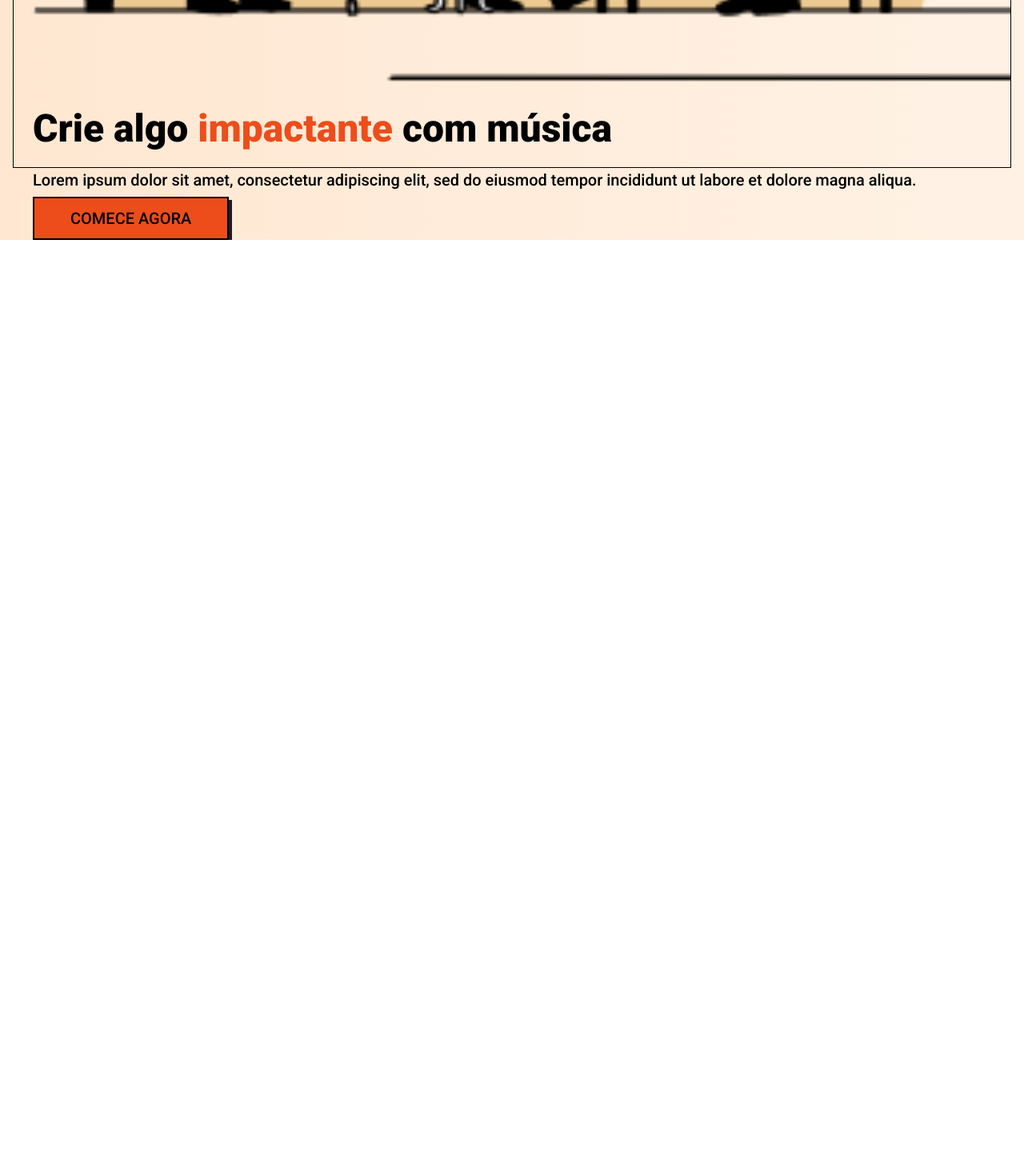
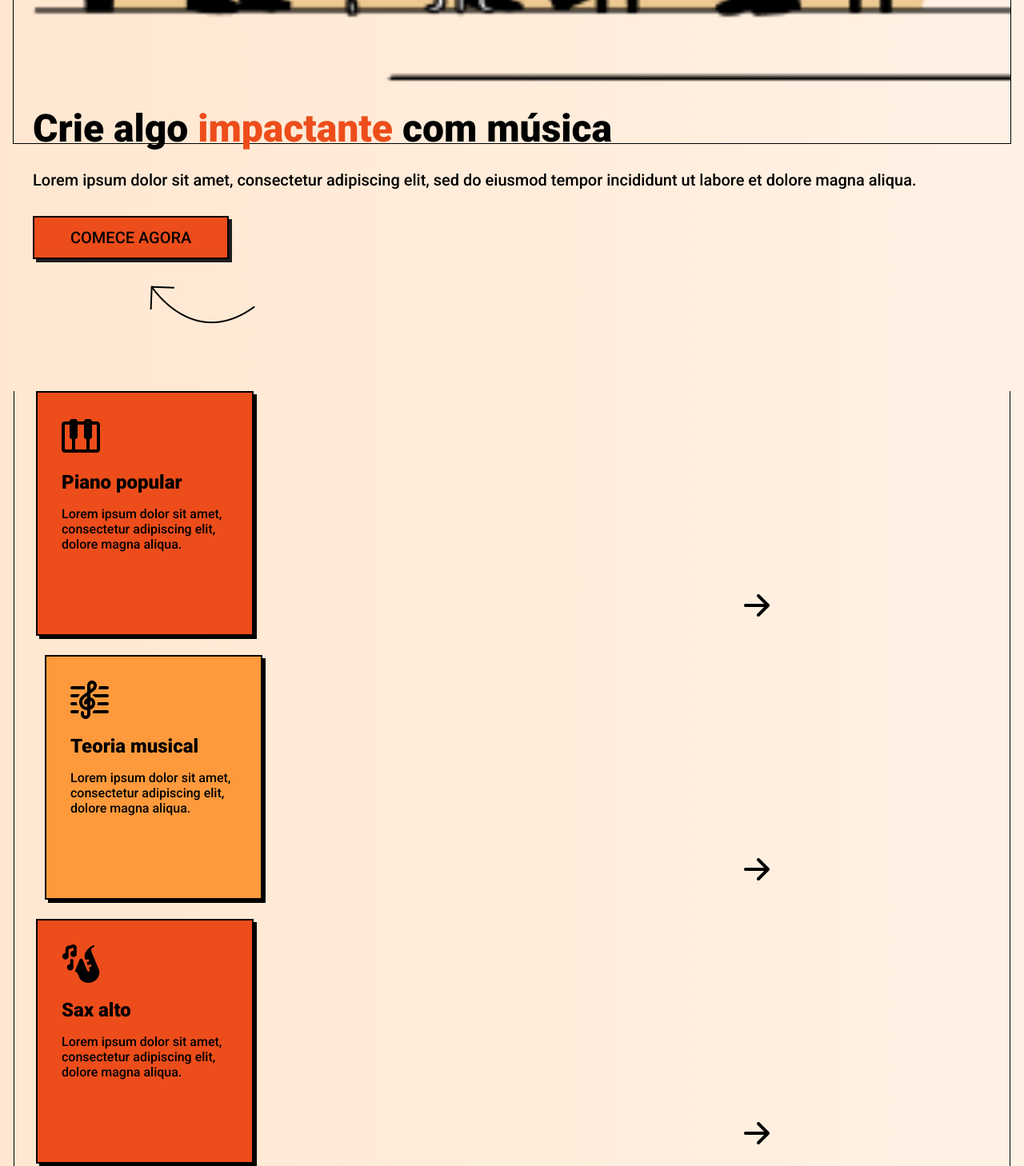
Before and after one commit to marcuslaraa/landing-pages, a plain HTML site: page tomSchool/index.html in a window 1280 px wide. Shown: the part 1040-2498 px from the top of the page at 80% size. Before the commit the page ends 1340 px from the top, so only its background shows below. Drawn offline with Linux system fonts and the light colour scheme.

Commit message:
update cards

```diff
--- a/tomSchool/estilos/principal.css
+++ b/tomSchool/estilos/principal.css
@@ -2,8 +2,10 @@
 
 main {
     width: 100%;
-    height: 950px;
+    height: 920px;
     border: 1px solid #000;
+    position: relative;
+
 
 }
 
@@ -11,27 +13,77 @@ main {
     width: 100%;
 }
 
-main > h2 {
+.info > h2 {
     font-size: 3rem;
     font-weight: 900;
     margin: 1.5rem;
 }
 
-main > h2 > span {
+.info > h2 > span {
     font-size: 3rem;
     font-weight: 900;
     color: #ED4D1B;
 }
 
-main > p {
+.info > p {
     font-size: 20px;
     font-weight: 500;
     margin: 1.5rem;
+    margin-bottom: 3rem;
 }
-main > a {
+.info > a {
     text-decoration: none;
     font-size: 20px;
     font-weight: 500;
     color: #000;
     margin: 1.5rem;
 }
+
+#seta {
+    margin-top: 4.5rem;
+    position: absolute;
+    left: 170px;
+
+}
+
+.cards {
+    margin-top: 180px;
+    border-left: 1px solid #000;
+    border-bottom: 1px solid #000;
+    border-right: 1px solid #000;
+
+}
+
+.card {
+    width: 272px;
+    height: 306px;
+    margin-left: 27px;
+    margin-bottom: 1.5rem;
+    background-color: #ED4D1B;
+    padding: 30px;
+    border: 2px solid #000;
+    box-shadow: 4px 4px 0px 0px #000;
+}
+
+.card > h3 {
+    font-size: 24px;
+    font-weight: 900;
+    margin: 1rem 0;
+
+}
+
+.card > p {
+    font-size: 1rem;
+    font-weight: 500;
+}
+
+#seta-info {
+    position: absolute;
+    margin-top:35px;
+    left: 72%;
+}
+
+.card2 {
+    background-color: #FF9A3C;
+    margin-left: 38px;
+}
--- a/tomSchool/index.html
+++ b/tomSchool/index.html
@@ -7,6 +7,7 @@
     <link rel="stylesheet" href="estilos/style.css" />
     <link rel="stylesheet" href="estilos/cabecalho.css" />
     <link rel="stylesheet" href="estilos/principal.css" />
+
   </head>
   <body>
     <header>
@@ -25,6 +26,7 @@
     </header>
 
     <main>
+      <section class="info">
         <img
           src="imagens/imagem_principal_01.png"
           alt="Banda tocando musica"
@@ -33,6 +35,38 @@
         <h2>Crie algo <span>impactante</span> com música</h2>
         <p>Lorem ipsum dolor sit amet, consectetur adipiscing elit, sed do eiusmod tempor incididunt ut labore et dolore magna aliqua.</p>
         <a href="#" class="link_btn">COMECE AGORA</a>
+        <img id="seta" src="imagens/Vector-1.png" alt="Seta indicando um botão">
+      </section>
+
+      <section class="cards">
+        <div class="card">
+          <img src="imagens/piano.png" alt="Instrumento piano">
+          <h3>Piano popular</h3>
+          <p>Lorem ipsum dolor sit amet, consectetur adipiscing elit, dolore magna aliqua.</p>
+          <img id="seta-info" src="imagens/arrow.png" alt="Seta">
+        </div>
+
+        <div class="card card2">
+          <img src="imagens/teoria-musical.png" alt="Instrumento piano">
+          <h3>Teoria musical</h3>
+          <p>Lorem ipsum dolor sit amet, consectetur adipiscing elit, dolore magna aliqua.</p>
+          <img id="seta-info" src="imagens/arrow.png" alt="Seta">
+        </div>
+
+        <div class="card">
+          <img src="imagens/saxofone.png" alt="Instrumento piano">
+          <h3>Sax alto</h3>
+          <p>Lorem ipsum dolor sit amet, consectetur adipiscing elit, dolore magna aliqua.</p>
+          <img id="seta-info" src="imagens/arrow.png" alt="Seta">
+        </div>
+
+        <div class="card card2">
+          <img src="imagens/bateria.png" alt="Instrumento piano">
+          <h3>Bateria</h3>
+          <p>Lorem ipsum dolor sit amet, consectetur adipiscing elit, dolore magna aliqua.</p>
+          <img id="seta-info" src="imagens/arrow.png" alt="Seta">
+        </div>
+      </section>
     </main>
   </body>
 </html>
```
Also changed, not shown: tomSchool/imagens/Vector-1.png (added), tomSchool/imagens/arrow.png (added), tomSchool/imagens/bateria.png (added), tomSchool/imagens/piano.png (added), tomSchool/imagens/saxofone.png (added), tomSchool/imagens/teoria-musical.png (added). Lines whose indentation alone changed are shown as unchanged.
